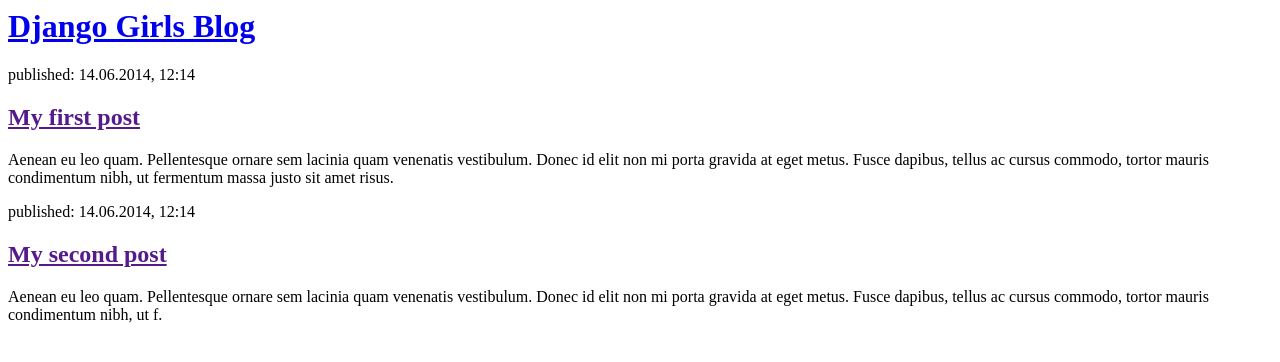
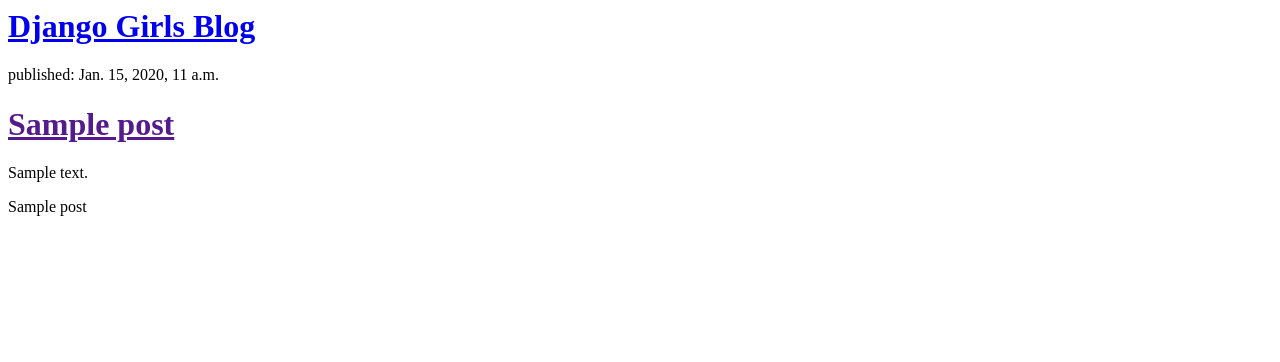
Before and after one commit to nieore/My-first-blog, a Django app: template blog/templates/blog/post_list.html in a window 1280 px wide. Shown: the top 362 px of the page. Run offline with Django 3.2, Linux system fonts and the light colour scheme; the template is opened without the code that fills it: values that come from a table or form of the project are taken from there, others are empty; tables that the repository leaves empty hold one stand-in row (values such as "Sample post").

Commit message:
Modifited templates to display posts from database.

```diff
--- a/blog/models.py
+++ b/blog/models.py
@@ -12,8 +12,7 @@
             blank=True, null=True)
 
     def publish(self):
-        self.published_date = timezone.now()
+        self.published_date = self.published_date()
         self.save()
-
     def __str__(self):
         return self.title
--- a/blog/templates/blog/post_list.html
+++ b/blog/templates/blog/post_list.html
@@ -8,15 +8,14 @@
         </div>
 
         <div>
-            <p>published: 14.06.2014, 12:14</p>
-            <h2><a href="">My first post</a></h2>
-            <p>Aenean eu leo quam. Pellentesque ornare sem lacinia quam venenatis vestibulum. Donec id elit non mi porta gravida at eget metus. Fusce dapibus, tellus ac cursus commodo, tortor mauris condimentum nibh, ut fermentum massa justo sit amet risus.</p>
-        </div>
-
-        <div>
-            <p>published: 14.06.2014, 12:14</p>
-            <h2><a href="">My second post</a></h2>
-            <p>Aenean eu leo quam. Pellentesque ornare sem lacinia quam venenatis vestibulum. Donec id elit non mi porta gravida at eget metus. Fusce dapibus, tellus ac cursus commodo, tortor mauris condimentum nibh, ut f.</p>
+      {% for post in posts %}
+            <div>
+        <p>published: {{ post.published_date }}</p>
+        <h1><a href="">{{ post.title }}</a></h1>
+        <p>{{ post.text|linebreaksbr }}</p>
+    </div>
+    {{ post }}
+{% endfor %}
         </div>
     </body>
 </html>
```
Also changed, not shown: blog/views.py (+5 -2 lines).
